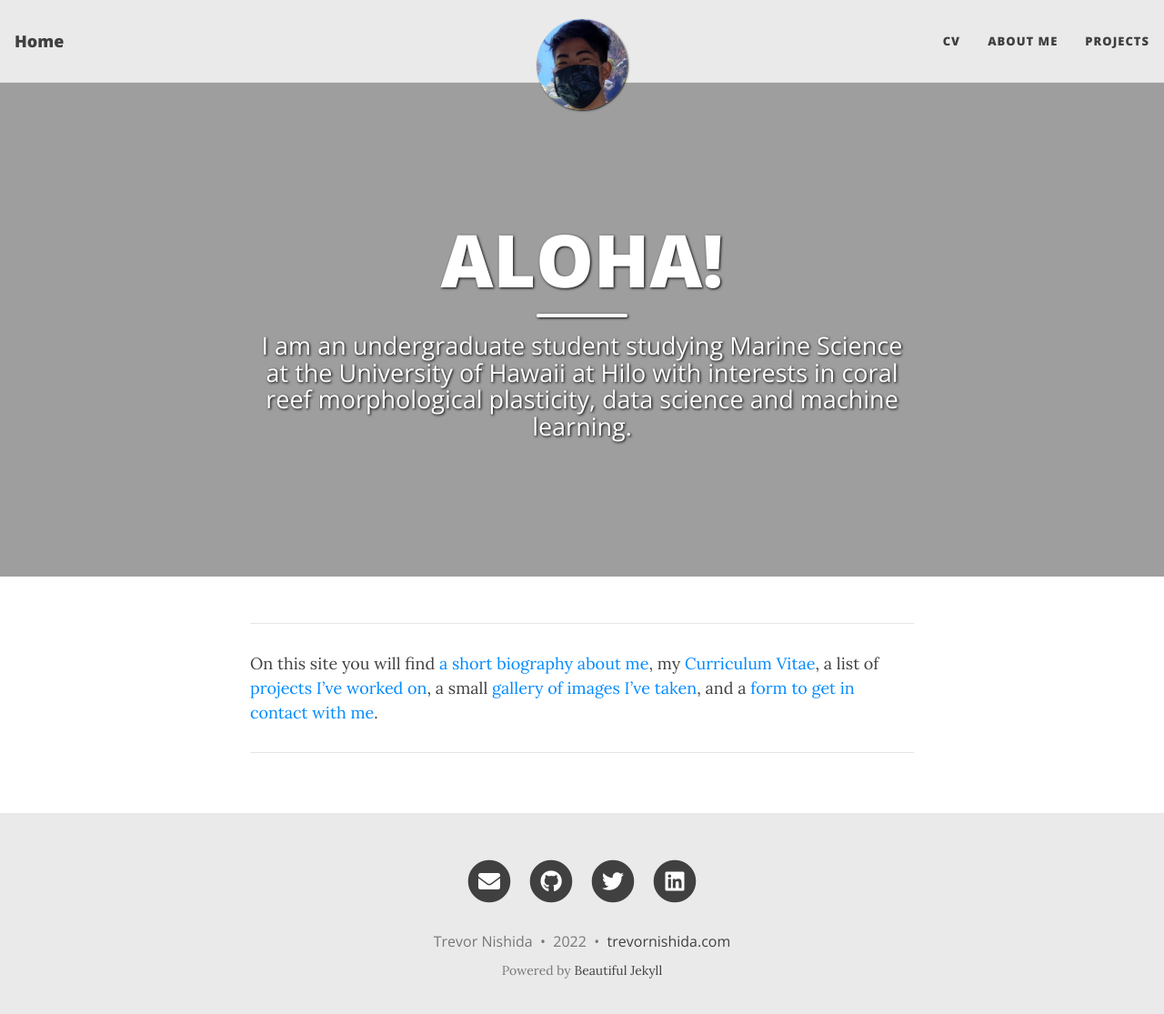
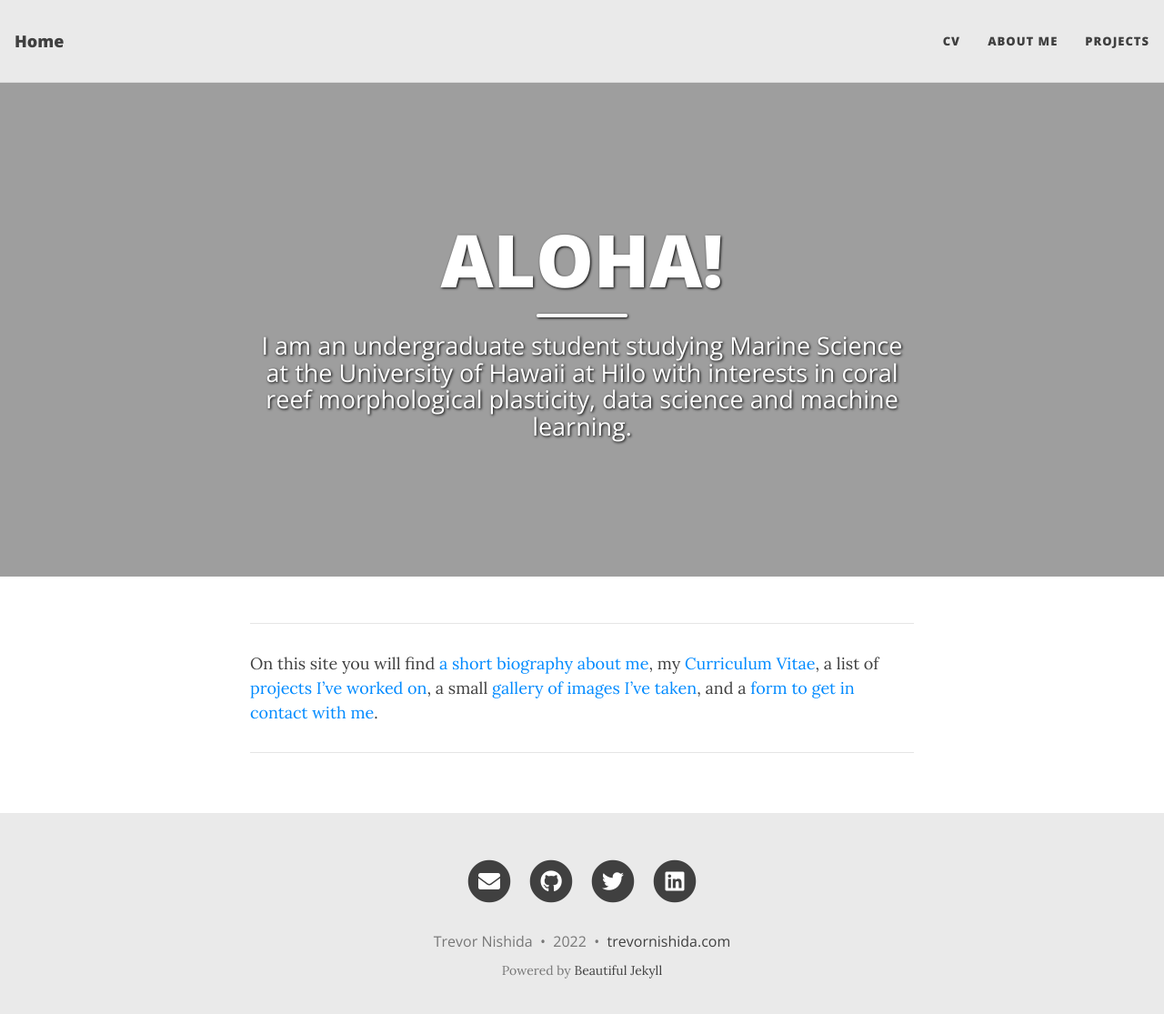
Before and after one commit to trevornishida/trevornishida.github.io, a Jekyll site: the page built from index.md, in a window 1280 px wide and 1128 px high. Shown: the top 1115 px of the window at 91% size. Built offline with Jekyll 4.4.1, drawn with Linux system fonts in a browser that asks for light colours; nearby versions of some CDN libraries.

Commit message:
Remove avatar for now.

```diff
--- a/_config.yml
+++ b/_config.yml
@@ -14,7 +14,7 @@ navbar-links:
   PROJECTS: "projects"
 
 # --- Change avatar image --- #
-avatar: "/assets/images/test.jpg"
+#avatar: "/assets/images/test.jpg"
 
 # --- Footer social media links --- #
 social-network-links:
```
